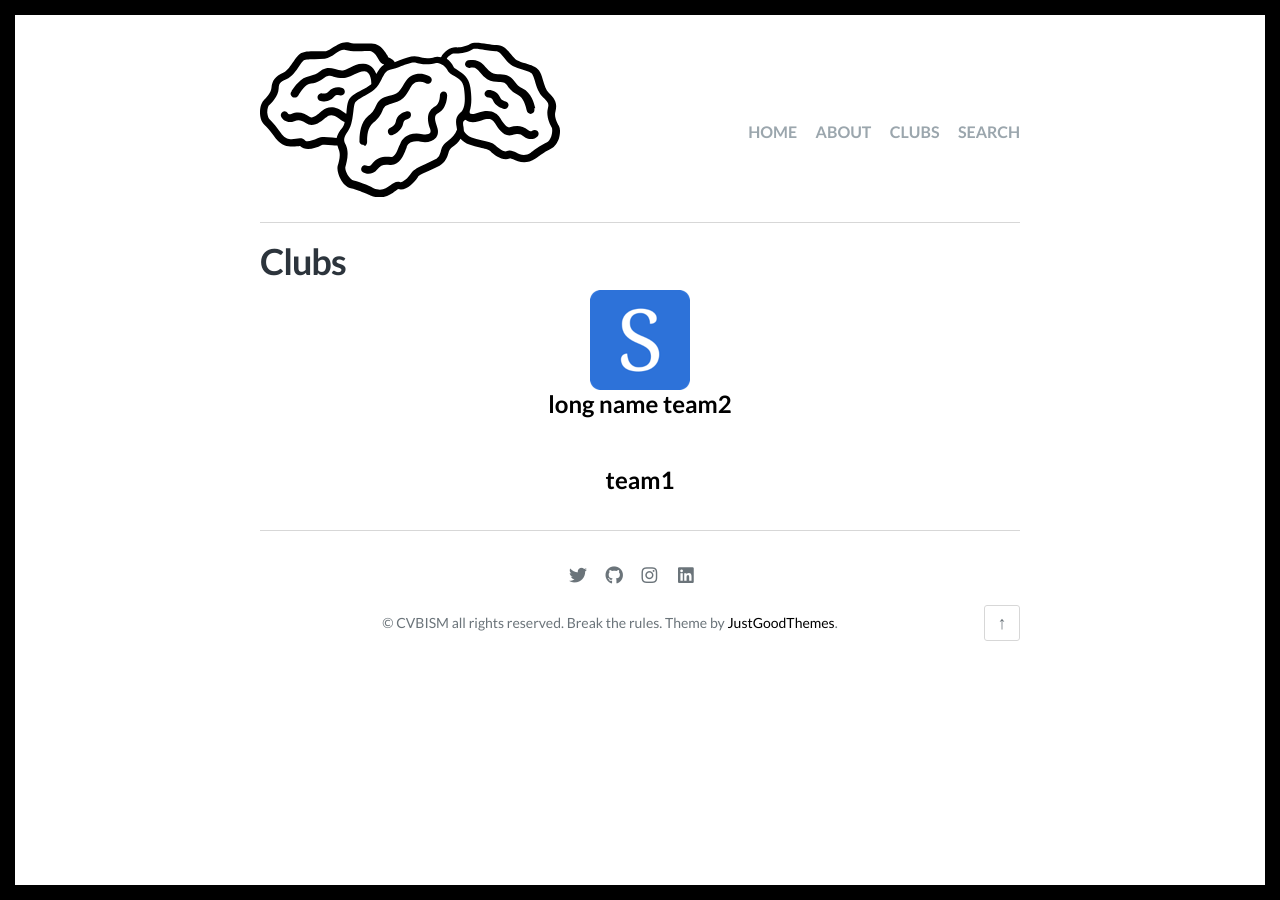
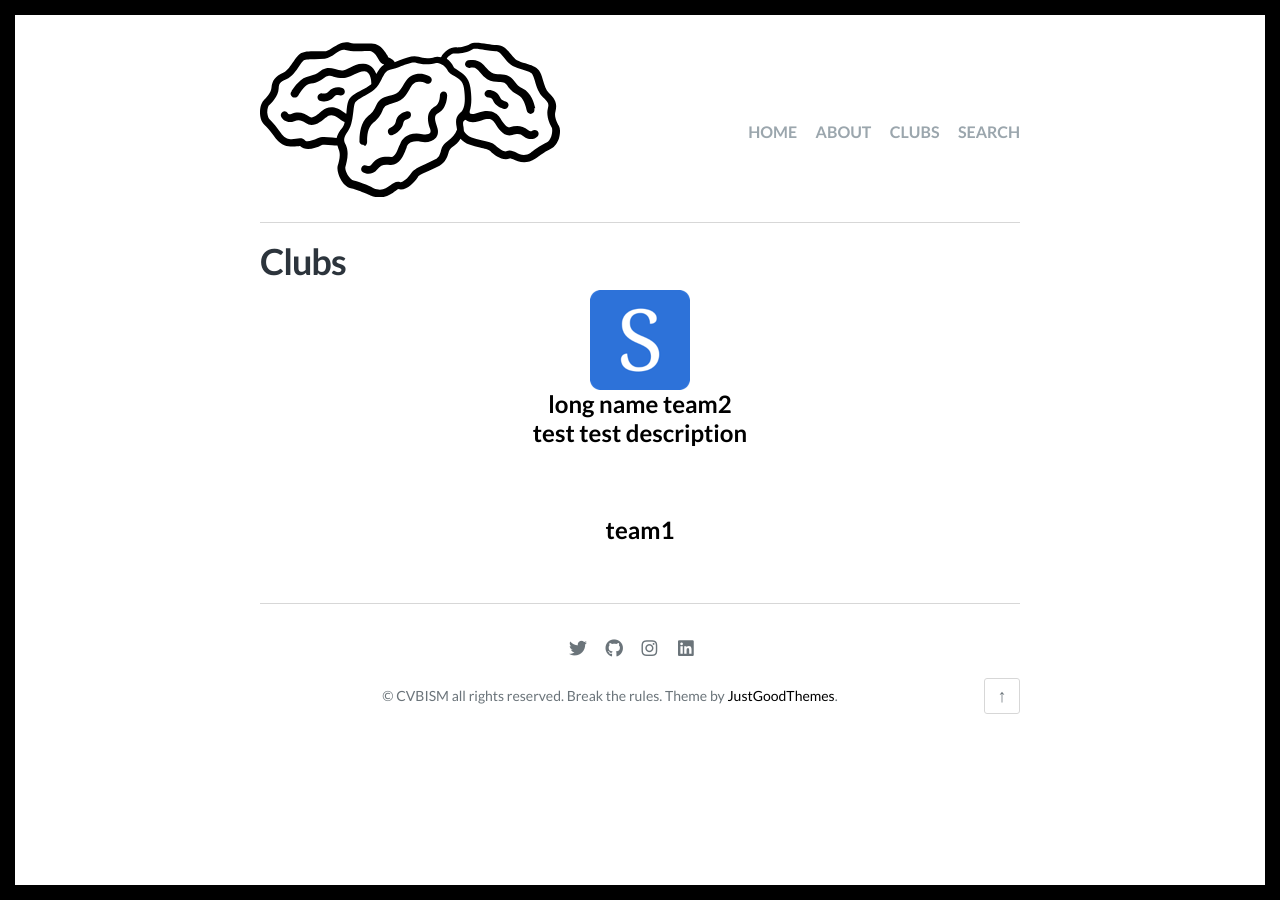
Before and after one commit to cvbism/Scriptor-Jekyll-Theme, a Jekyll site: the page built from clubs.md, in a window 1280 px wide. Built offline with Jekyll 4.4.1, drawn with Linux system fonts in a browser that asks for light colours; some web fonts are replaced; comment, search, counter and statistics services are not loaded.

Commit message:
Update clubs.md

```diff
--- a/clubs.md
+++ b/clubs.md
@@ -2,9 +2,17 @@
 layout: page
 title: Clubs
 ---
+<div class="clubs">
 {% for team in site.teams %}
   <div class="team">
-  <h3 align="center"><a href="{{ team.url }}"> <img src="{{team.thumb_image}}"> <br>{{ team.title }}</a>
-  </h3>
+    <h3 align="center">
+      <a href="{{ team.url }}">
+        <img src="{{team.thumb_image}}">
+        <br>{{ team.title }}
+        <p>{{team.description}}</p>
+      </a>
+    </h3>
+  </div>
+
 {% endfor %}
-  </div>
+</div>
```
